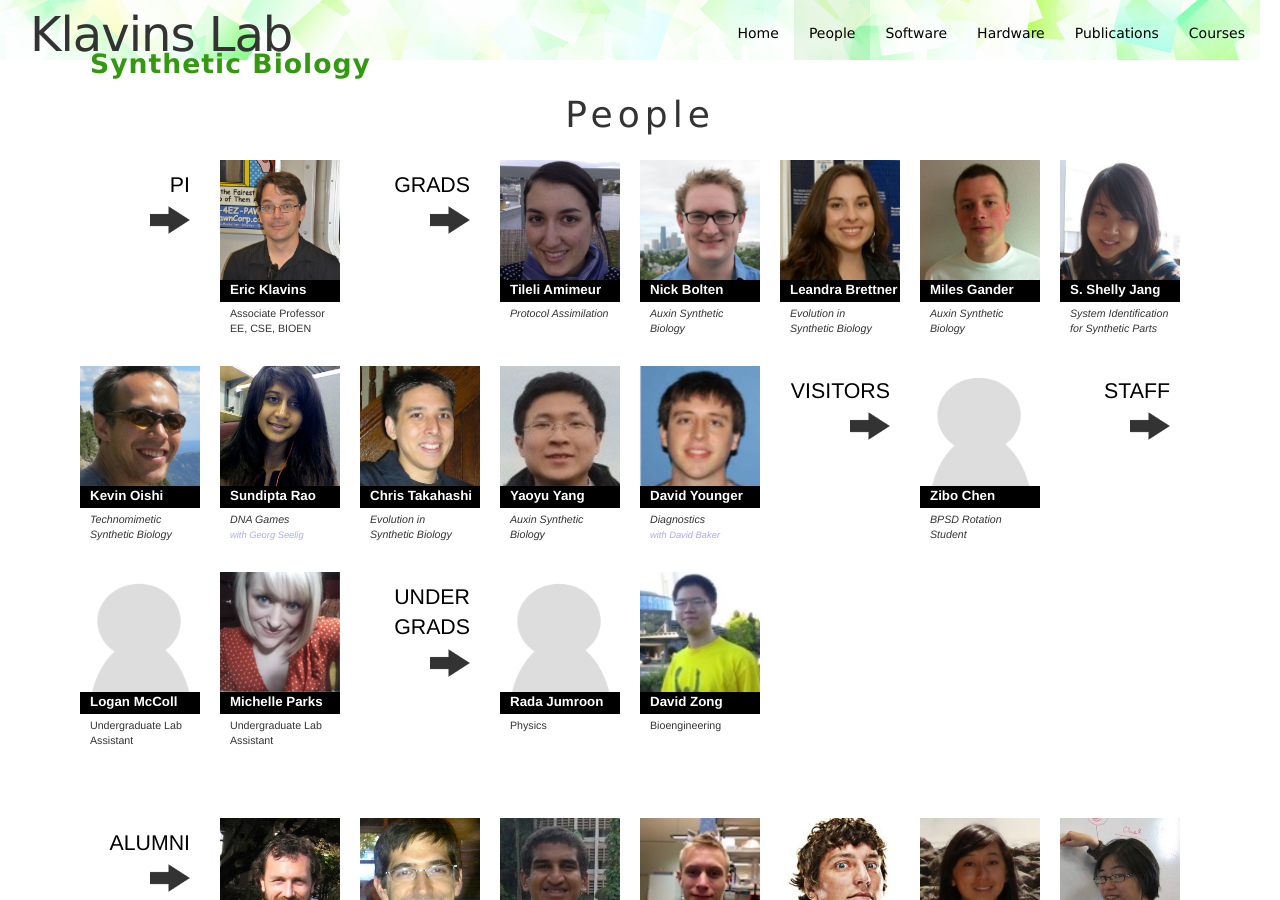
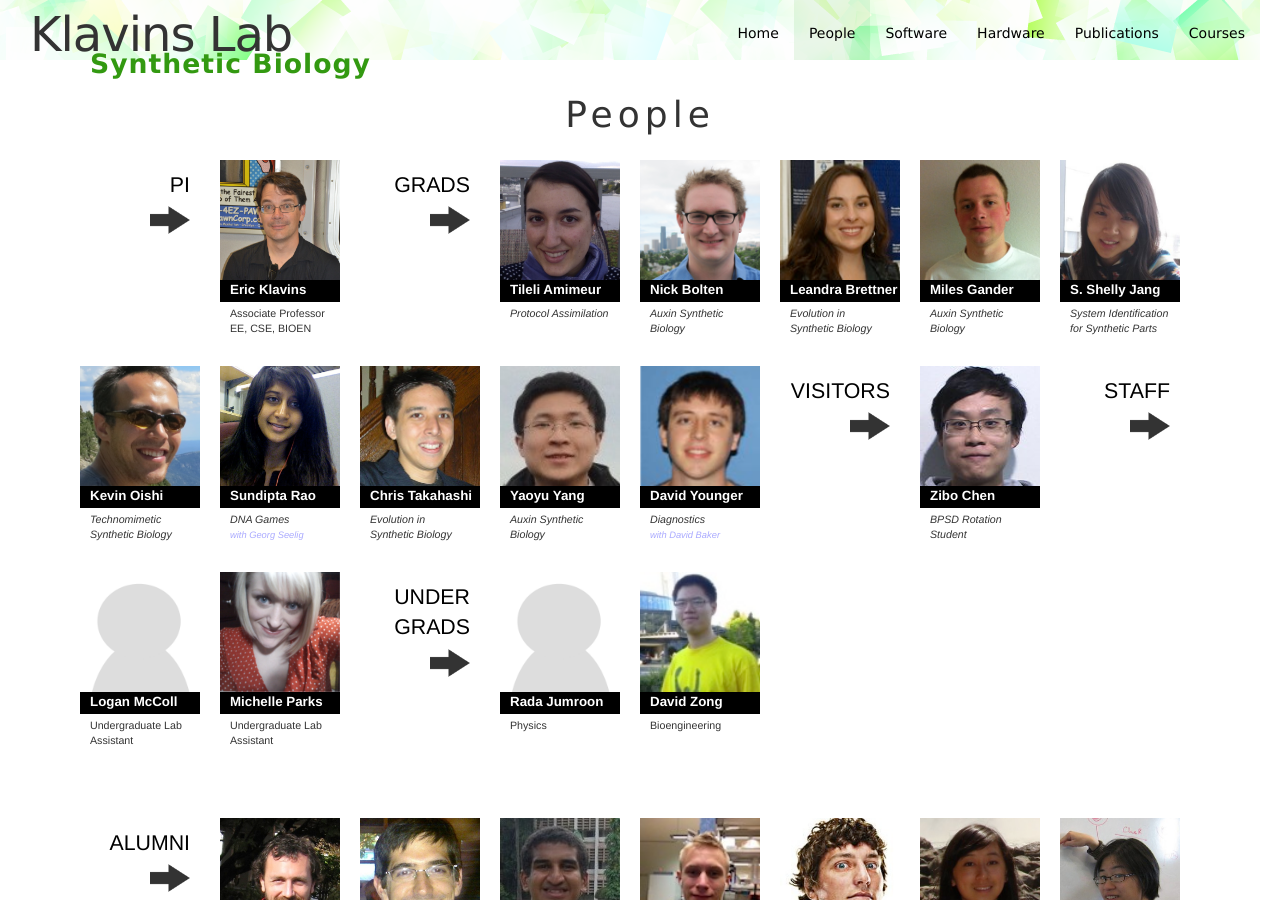
Before and after one commit to klavinslab/klavinslab.github.io, a Jekyll site: the page built from people.html, in a window 1280 px wide and 900 px high. Built offline with Jekyll 4.4.1, drawn with Linux system fonts in a browser that asks for light colours; Markdown is read by kramdown in place of the engine named in the settings.

Commit message:
added zibo's photo

```diff
--- a/_data/people.yml
+++ b/_data/people.yml
@@ -64,7 +64,7 @@ visitors:
 
       - name: Zibo Chen
         project: BPSD Rotation Student
-        image: unknown.png
+        image: chen.png
 
 staff:
 
--- a/css/main.css
+++ b/css/main.css
@@ -11,7 +11,6 @@ html {
 body {
   padding-top: 75px;
   padding-bottom: 75px;
-/*  background: #fff url('/images/matrix-background.bmp') no-repeat fixed top; */
   background: #fff;
 }
 
```
Also changed, not shown: images/chen.png (added), 3 other files.
